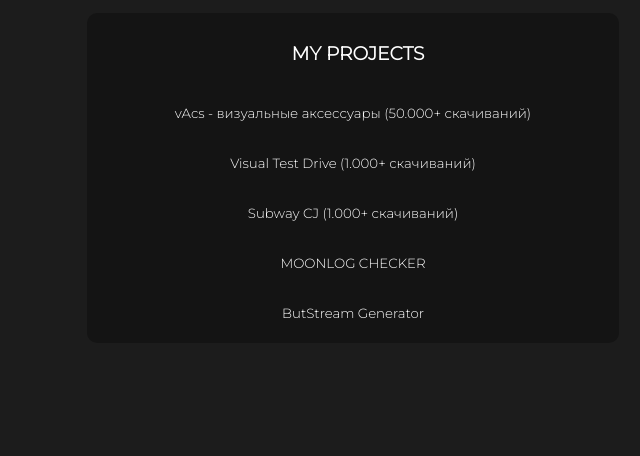
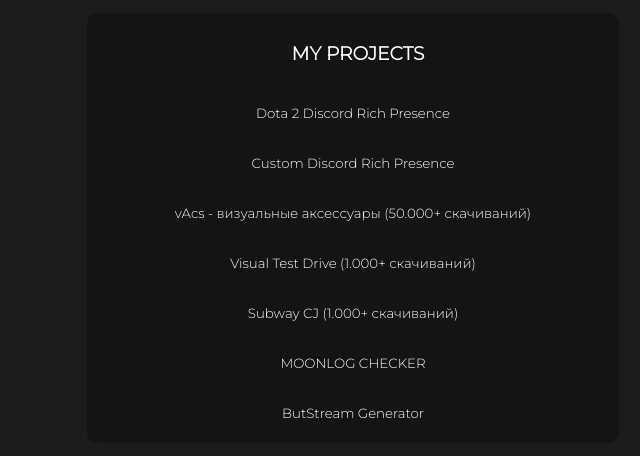
Before and after one commit to GovnocodedByChapo/GovnocodedByChapo.github.io, a website: page index.html in a window 1280 px wide. Shown: the part 162-618 px from the top of the page, without its empty margins (287-927 px from the left). Drawn offline with Linux system fonts and the light colour scheme.

Commit message:
Update index.html

```diff
--- a/index.html
+++ b/index.html
@@ -49,6 +49,8 @@
     <br>
     <div class="bg projects">
         <h3 class="projectTitle">MY PROJECTS</h3>
+        <a href="https://github.com/GovnocodedByChapo/d2drp-dota2-discord-rich-presence"> <button class="projectButton"> Dota 2 Discord Rich Presence </button> </a>
+        <a href="https://github.com/GovnocodedByChapo/custom-discord-rich-presence"> <button class="projectButton"> Custom Discord Rich Presence </button> </a>
         <a href="https://www.blast.hk/threads/133752/"> <button class="projectButton"> vAcs - визуальные аксессуары (50.000+ скачиваний) </button> </a>
         <a href="https://www.blast.hk/threads/109617/"> <button class="projectButton"> Visual Test Drive (1.000+ скачиваний) </button> </a>
         <a href="https://www.blast.hk/threads/155704/"> <button class="projectButton"> Subway CJ (1.000+ скачиваний) </button> </a>
```
